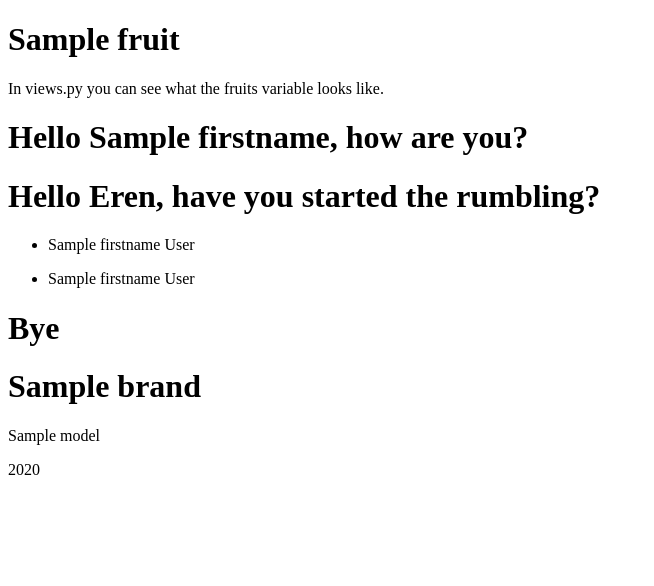
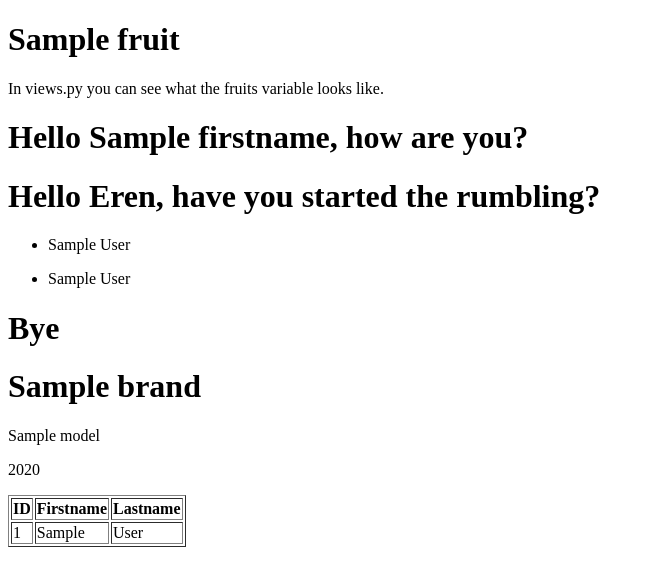
Before and after one commit to zaib404/django-learning, a Django app: template members/templates/template.html in a window 1280 px wide. Shown: the top 586 px of the page, without its empty margins (0-654 px from the left). Run offline with Django 5.2, Linux system fonts and the light colour scheme; tables that the repository leaves empty hold one stand-in row (values such as "Sample post"); the template is opened without the code that fills it: values that come from a table or form of the project are taken from there, most other values are stand-ins (such as "Sample title", 1, 10 or a date in 2020); parts of the project's set-up code (start-up, migrations or seed data) failed here and were passed over.

Commit message:
queryset-introduction

```diff
--- a/members/templates/template.html
+++ b/members/templates/template.html
@@ -57,7 +57,20 @@
     add
     {% endcomment %}
 
-
+    <table border='1'>
+  <tr>
+    <th>ID</th>
+    <th>Firstname</th>
+    <th>Lastname</th>
+  </tr>
+  {% for x in mymembers %}
+    <tr>
+      <td>{{ x.id }}</td>
+        <td>{{ x.firstname }}</td>
+      <td>{{ x.lastname }}</td>
+    </tr>
+  {% endfor %}
+</table>
 
 </body>
 
--- a/members/views.py
+++ b/members/views.py
@@ -29,7 +29,7 @@
 
 def testing(request):
     template = loader.get_template("template.html")
-    mymembers = Member.objects.all().values()
+    mymembers = Member.objects.all()
     context = {
         "fruits": ["Apple", "Banana", "Cherry"],
         "firstname": "Linus",
```
